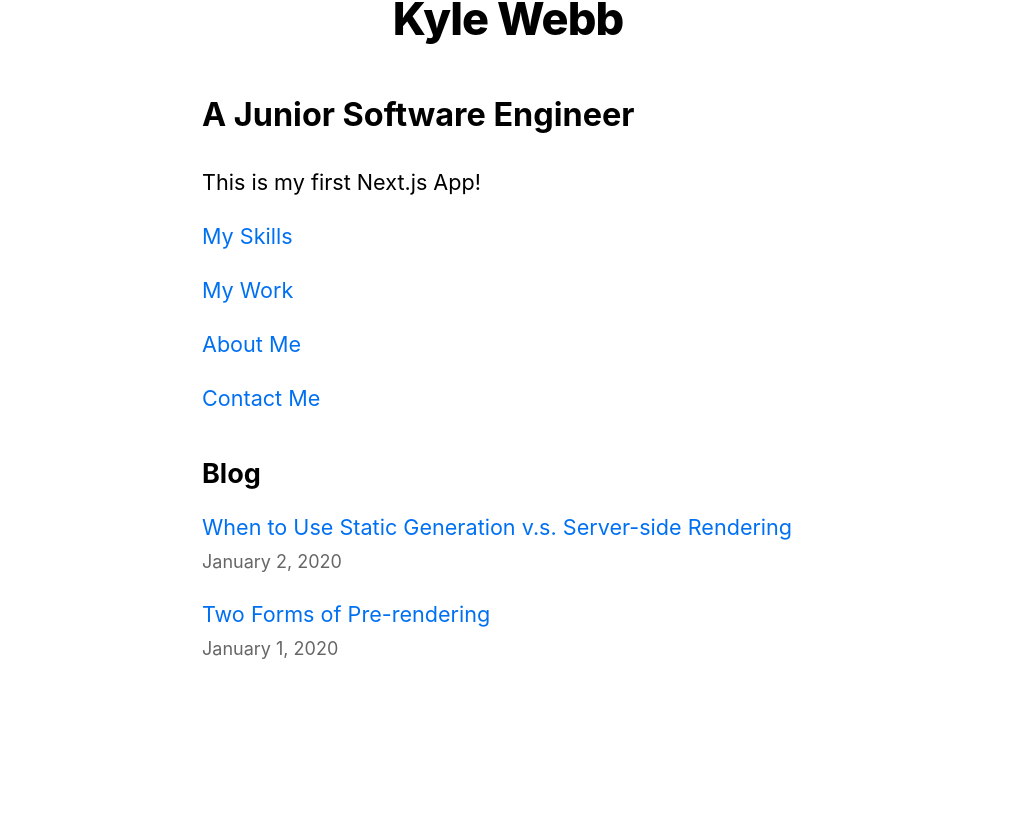
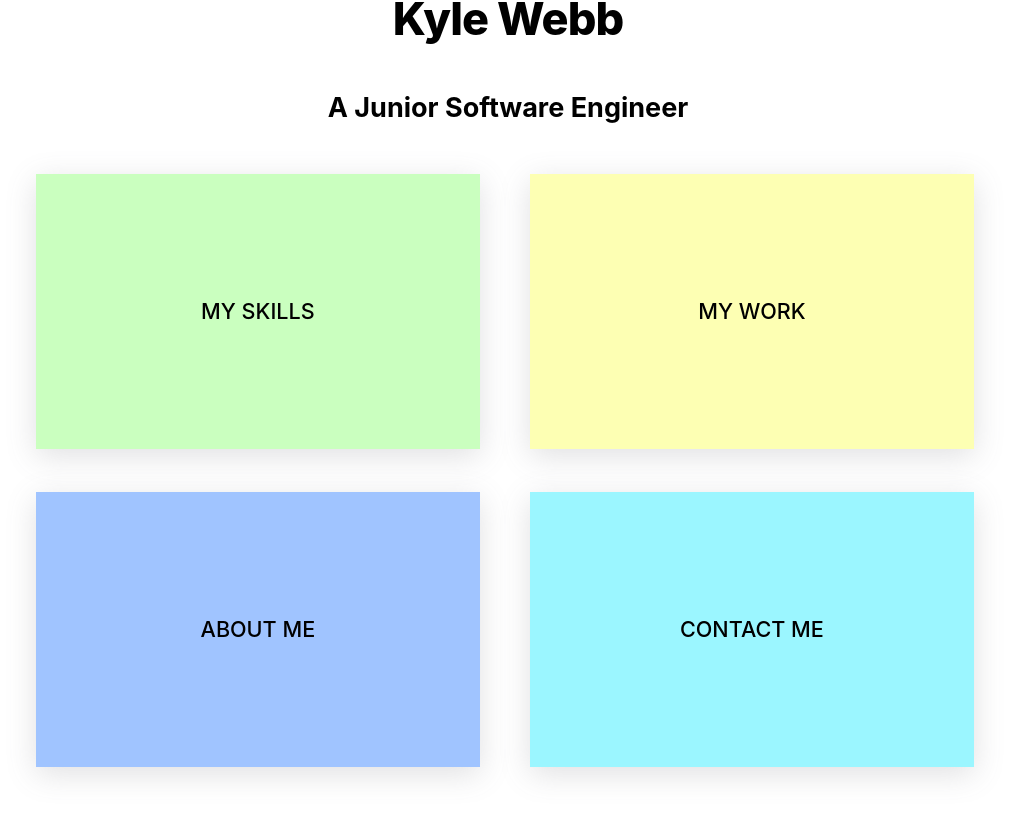
Before and after one commit to KyleWebb2000/App, a Next.js app: page / in a window 1280 px wide. Shown: the part 380-1200 px from the top of the page, without its empty margins (132-1141 px from the left). Before the commit the page ends 1151 px from the top, so only its background shows below. Built offline with nearby package versions, Linux system fonts and the light colour scheme.

Commit message:
WIP: Design Layout sketching

```diff
--- a/components/layout.js
+++ b/components/layout.js
@@ -37,6 +37,7 @@ export default function Layout({ children, home }) {
               alt={name}
             />
             <h1 className={utilStyles.heading2Xl}>{name}</h1>
+            <h2>A Junior Software Engineer</h2>
           </>
         ) : (
           <>
--- a/components/layout.module.css
+++ b/components/layout.module.css
@@ -1,5 +1,5 @@
 .container {
-  max-width: 36rem;
+  max-width: 1024px;
   padding: 0 1rem;
   margin: 3rem auto 6rem;
 }
--- a/pages/index.js
+++ b/pages/index.js
@@ -1,9 +1,11 @@
 import Head from 'next/head';
 import Layout, { siteTitle } from '../components/layout';
 import utilStyles from '../styles/utils.module.css';
+import homeStyles from '../styles/home.module.css';
 import Link from 'next/link';
 import { getSortedPostsData } from '../lib/posts';
 import Date from '../components/date';
+import Image from 'next/image';
 
 export async function getStaticProps() {
   const allPostsData = getSortedPostsData();
@@ -20,16 +22,23 @@ export default function Home({ allPostsData }) {
       <Head>
         <title>{siteTitle}</title>
       </Head>
-      <section className={utilStyles.headingMd}>
-        <h1>A Junior Software Engineer</h1>
-        <p>This is my first Next.js App!</p>
-        <p><Link href="/posts/my-skills">My Skills</Link></p>
-        <p><Link href="/posts/my-work">My Work</Link></p>
-        <p><Link href="/posts/about-me">About Me</Link></p>
-        <p><Link href="/posts/contact-me">Contact Me</Link></p>
+
+      <section className={homeStyles.nav}>
+        <Link href="/posts/my-skills" style={{textDecoration: 'none'}}>
+        <div className={`${homeStyles.navItem} ${homeStyles.mySkills}`}>MY SKILLS</div>
+        </Link>
+        <Link href="/posts/my-work" style={{textDecoration: 'none'}}>
+          <div className={`${homeStyles.navItem} ${homeStyles.myWork}`}>MY WORK</div>
+        </Link>
+        <Link href="/posts/about-me" style={{textDecoration: 'none'}}>
+          <div className={`${homeStyles.navItem} ${homeStyles.aboutMe}`}>ABOUT ME</div>
+        </Link>
+        <Link href="/posts/contact-me" style={{textDecoration: 'none'}}>
+          <div className={`${homeStyles.navItem} ${homeStyles.contactMe}`}>CONTACT ME</div>
+        </Link>
       </section>
 
-      <section className={`${utilStyles.headingMd} ${utilStyles.padding1px}`}>
+      <section className={`${utilStyles.headingMd} ${homeStyles.blogContainer}`}>
         <h2 className={utilStyles.headingLg}>Blog</h2>
         <ul className={utilStyles.list}>
           {allPostsData.map(({ id, date, title }) => (
--- /dev/null
+++ b/styles/home.module.css
@@ -0,0 +1,41 @@
+/* ---- Nav ---- */
+.nav{
+    display: grid;
+    grid-template-columns: repeat(2, 1fr);
+    grid-auto-rows: minmax(min-content, max-content);
+}
+
+.navItem{
+    overflow: hidden;
+    height: 275px;
+    width: 90%;
+    background-color: #fff;
+    margin: 1em;
+    display: flex;
+    justify-content: center;
+    align-items: center;
+    box-shadow: rgba(100, 100, 111, 0.2) 0px 7px 29px 0px;
+    color: black;
+    font-size: 1.2em;
+    font-weight: 500;
+    text-transform: capitalize;
+}
+
+.mySkills{
+    background-color: #caffbf;
+}
+.myWork{
+    background-color: #fdffb3;
+}
+.aboutMe{
+    background-color: #a0c4ff;
+}
+.contactMe{
+    background-color: #9bf6ff;
+}
+
+/* ---- Blog ---- */
+
+.blogContainer{
+    padding: 2.5%;
+}
```
Also changed, not shown: public/images/skills.webp (added).
